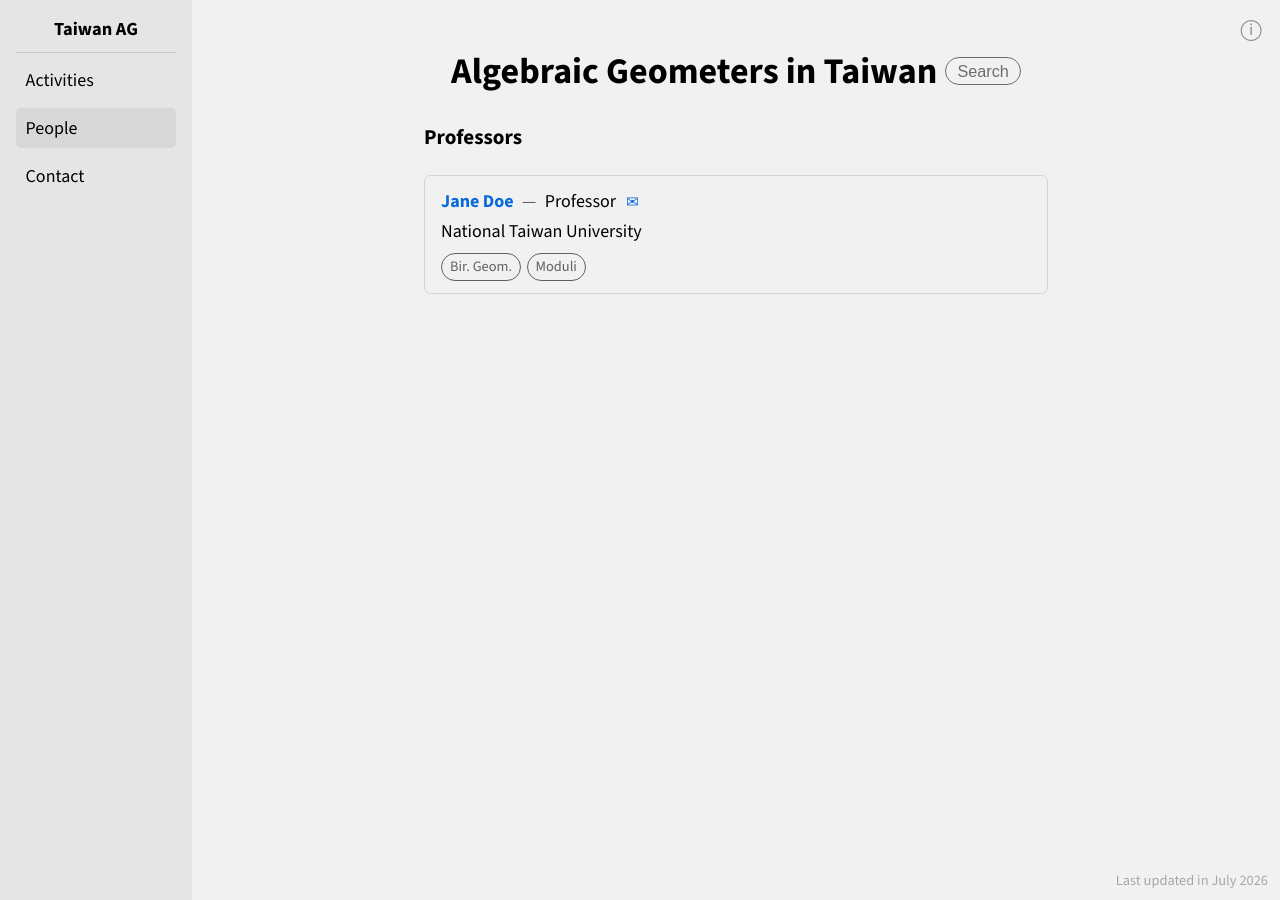
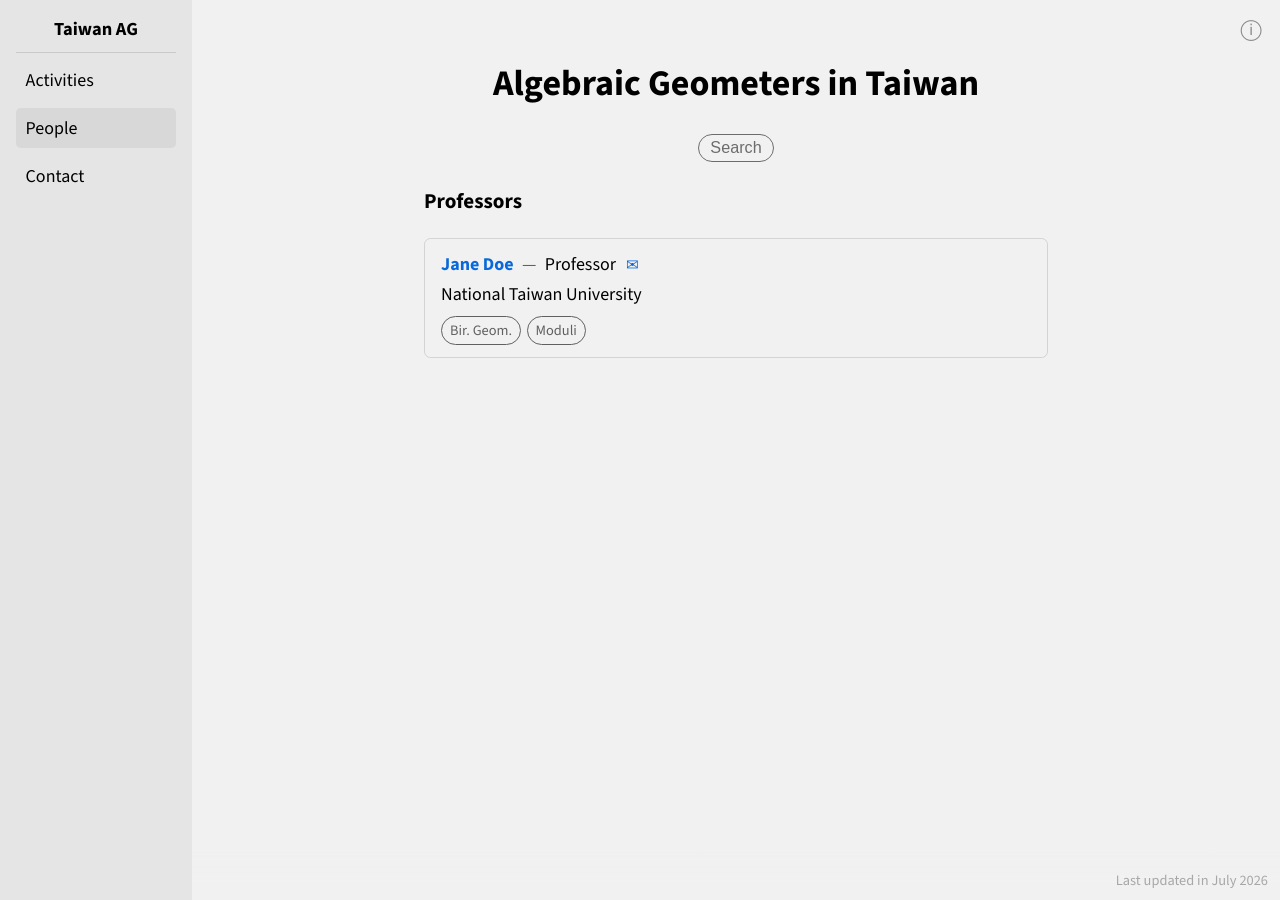
Before and after one commit to taiwan-ag/taiwan-ag.github.io, a Jekyll site: the page built from people.md, in a window 1280 px wide. Built offline with Jekyll 4.4.1, drawn with Linux system fonts in a browser that asks for light colours.

Commit message:
Move People search button below the heading
Matches the Add Event button's placement on the Activities page:
centered on its own line under the H1, instead of inline beside it.

Co-Authored-By: Claude Sonnet 5 <noreply@anthropic.com>
Claude-Session: https://claude.ai/code/session_01CDqFb2Z8FMf5rmCnQRfzqs

```diff
--- a/assets/css/main.css
+++ b/assets/css/main.css
@@ -359,32 +359,10 @@ h2 {
   display: none;
 }
 
-/* People page heading: the page's h1 plus an inline toggle button for
-   the filter bar below (assets/js/people-filter.js), grouped and
-   centered together as one unit rather than each centered separately. */
-.people-heading {
-  display: flex;
-  align-items: center;
-  justify-content: center;
-  gap: 0.5rem;
-  margin: 0.67em 0;
-}
-
-.people-heading h1 {
-  margin: 0;
-}
-
-/* Overrides .button's block/auto-margin centering, which fights the
-   flex layout here -- the search toggle should sit inline with the
-   heading, not centered on its own line. */
-.people-heading .button {
-  display: inline-block;
-  margin: 0;
-}
-
-/* Stays highlighted (not just on hover) while the filter bar it
-   controls is open, so its state is visible at a glance. */
-.people-heading .button.active {
+/* Stays highlighted (not just on hover) while a toggled panel it
+   controls is open (e.g. the People search/filter bar), so its state
+   is visible at a glance. */
+.button.active {
   border-color: var(--accent-color);
   color: var(--accent-color);
   opacity: 1;
--- a/people.md
+++ b/people.md
@@ -8,10 +8,9 @@ permalink: /people/
 {% assign positions = "Professor,Postdoc,PhD Student" | split: "," %}
 {% assign institutions = site.data.people.algebraic_geometers | map: "institution" | uniq | sort %}
 
-<div class="people-heading">
-  <h1>{{ page.heading }}</h1>
-  <button type="button" id="people-search-toggle" class="button" aria-expanded="false" aria-controls="people-filters">Search</button>
-</div>
+# {{ page.heading }}
+
+<button type="button" id="people-search-toggle" class="button" aria-expanded="false" aria-controls="people-filters">Search</button>
 
 <div class="people-filters" id="people-filters" hidden>
   <div class="filter-group">
```
